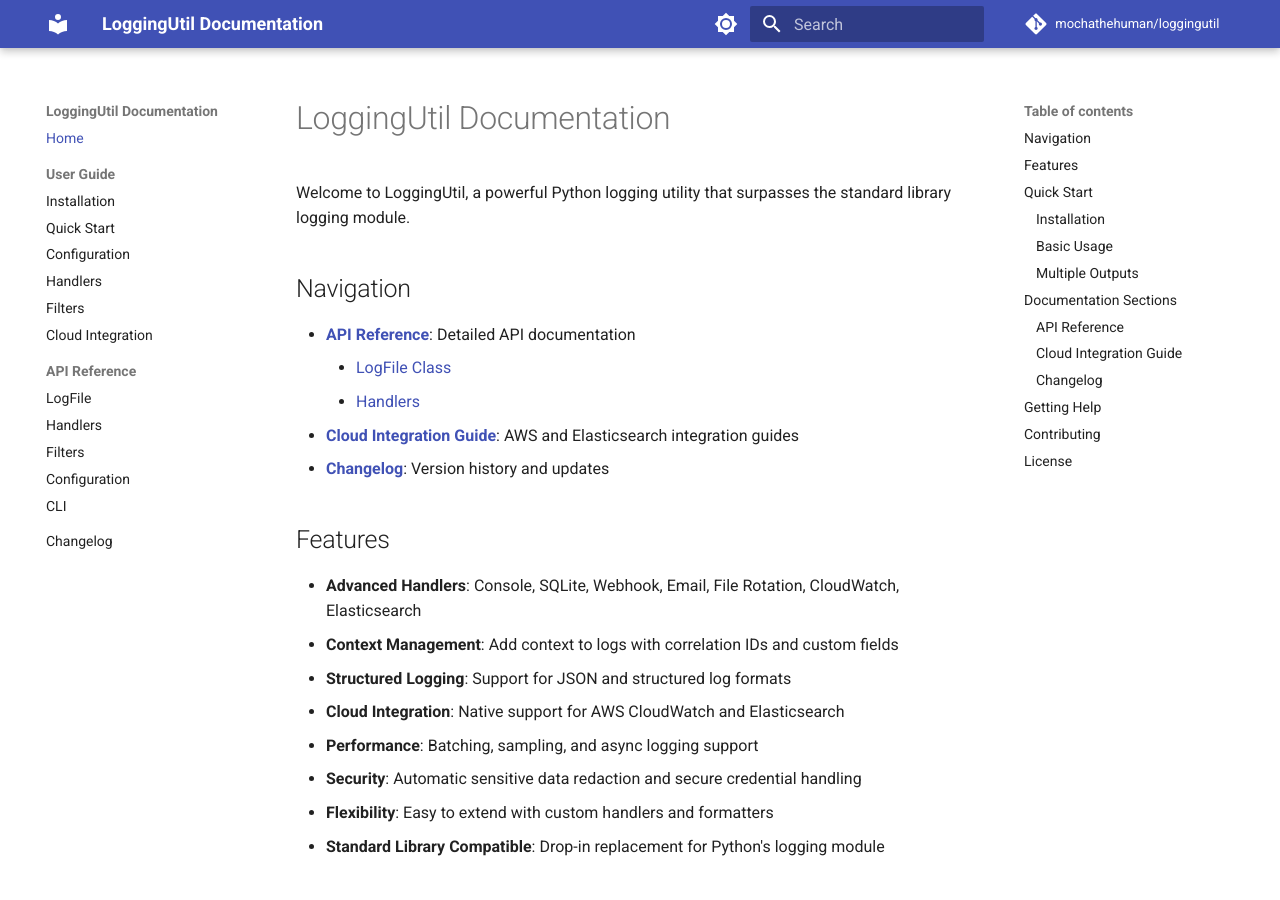
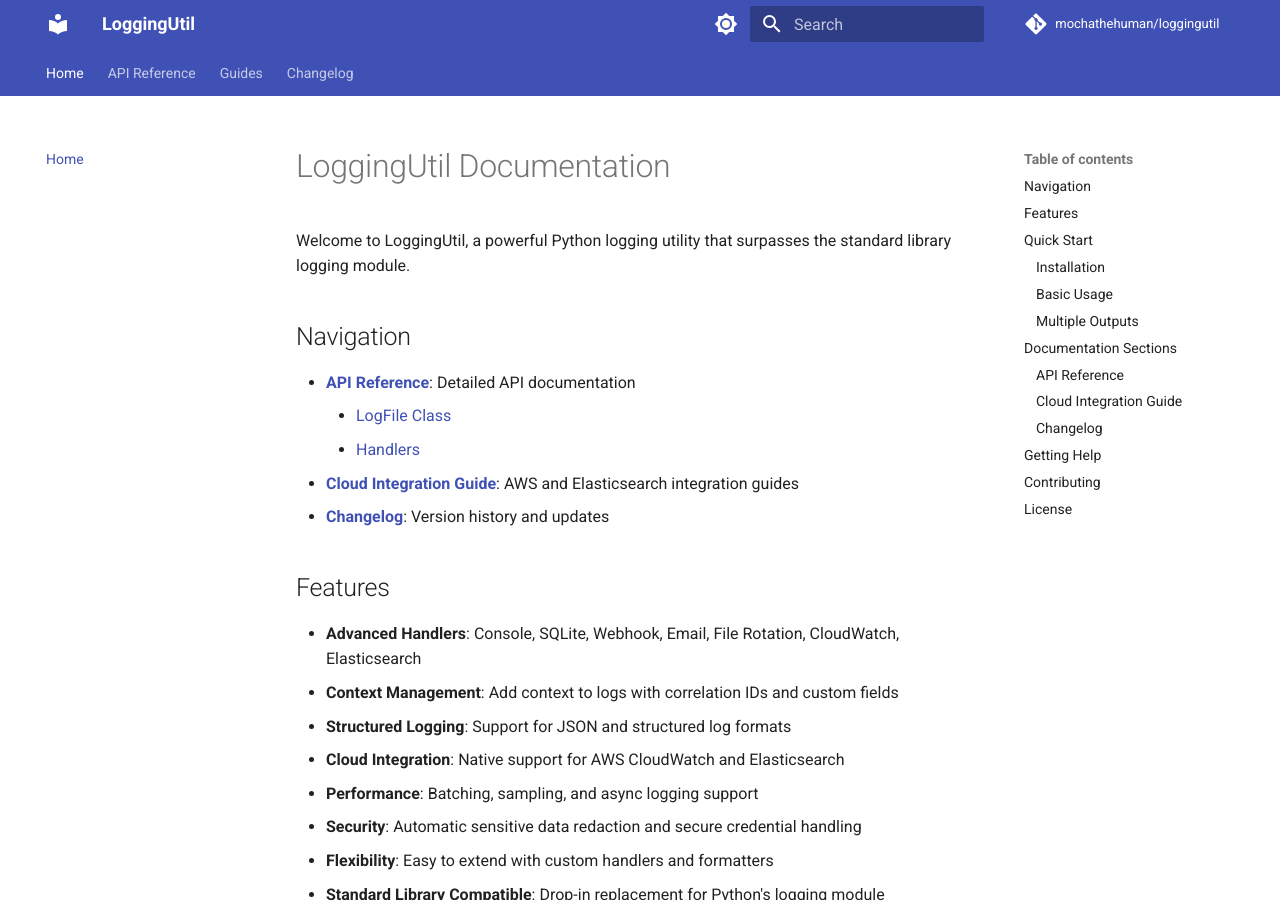
Before and after one commit to MochaTheDev/loggingutil, an MkDocs documentation site: the page built from docs/index.md, in a window 1280 px wide and 900 px high. Built offline with MkDocs 1.6.1 and Material for MkDocs 9.7.7, drawn with Linux system fonts in a browser that asks for light colours; comment, search, counter and statistics services are not loaded.

Commit message:
mkdocs.yml issue fix

```diff
--- a/mkdocs.yml
+++ b/mkdocs.yml
@@ -1,13 +1,14 @@
-site_name: LoggingUtil Documentation
-site_description: A powerful Python logging utility that surpasses the standard library
+site_name: LoggingUtil
+site_description: A powerful Python logging utility that surpasses the standard library logging module
 repo_url: https://github.com/mochathehuman/loggingutil
 repo_name: mochathehuman/loggingutil
 
 theme:
   name: material
   features:
+    - navigation.tabs
     - navigation.sections
-    - navigation.top
+    - navigation.expand
     - search.suggest
     - search.highlight
   palette:
@@ -27,37 +28,33 @@ theme:
 plugins:
   - search
   - mkdocstrings:
-      default_handler: python
       handlers:
         python:
-          rendering:
+          paths: [loggingutil]
+          options:
             show_source: true
             show_root_heading: true
-
-nav:
-  - Home: index.md
-  - User Guide:
-    - Installation: guide/installation.md
-    - Quick Start: guide/quickstart.md
-    - Configuration: guide/configuration.md
-    - Handlers: guide/handlers.md
-    - Filters: guide/filters.md
-    - Cloud Integration: guide/cloud.md
-  - API Reference:
-    - LogFile: api/logfile.md
-    - Handlers: api/handlers.md
-    - Filters: api/filters.md
-    - Configuration: api/config.md
-    - CLI: api/cli.md
-  - Changelog: changelog.md
+            heading_level: 3
+  - autorefs
 
 markdown_extensions:
+  - admonition
+  - pymdownx.details
+  - pymdownx.superfences
   - pymdownx.highlight:
       anchor_linenums: true
   - pymdownx.inlinehilite
   - pymdownx.snippets
   - pymdownx.superfences
-  - admonition
-  - pymdownx.details
-  - pymdownx.tabbed:
-      alternate_style: true
+  - tables
+  - attr_list
+  - md_in_html
+
+nav:
+  - Home: index.md
+  - API Reference:
+    - LogFile: api/logfile.md
+    - Handlers: api/handlers.md
+  - Guides:
+    - Cloud Integration: guide/cloud.md
+  - Changelog: changelog.md
```
